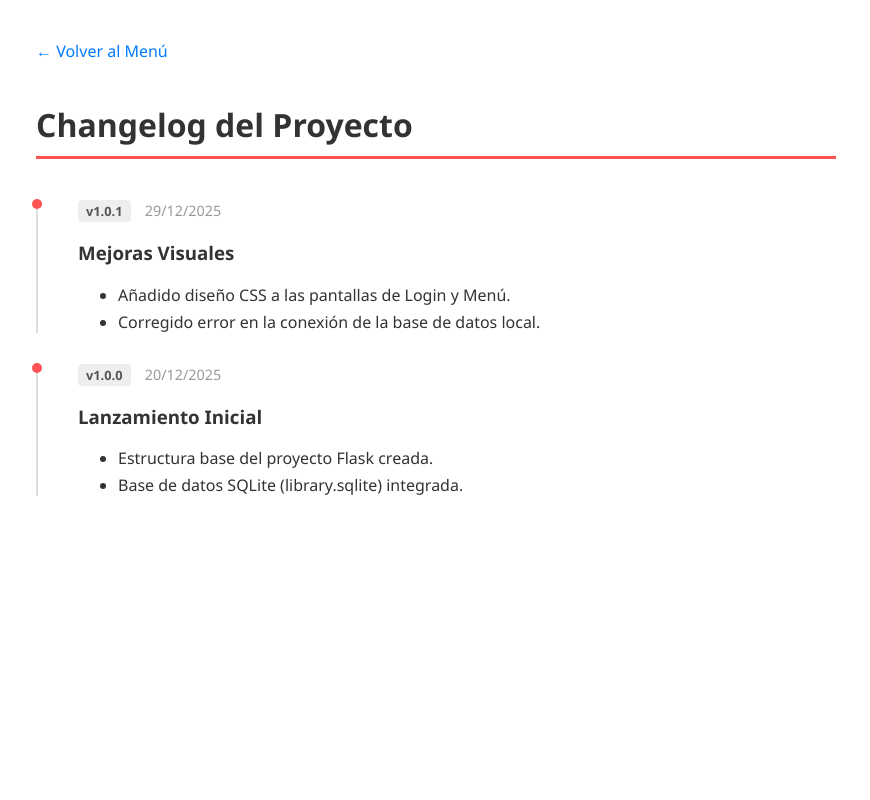
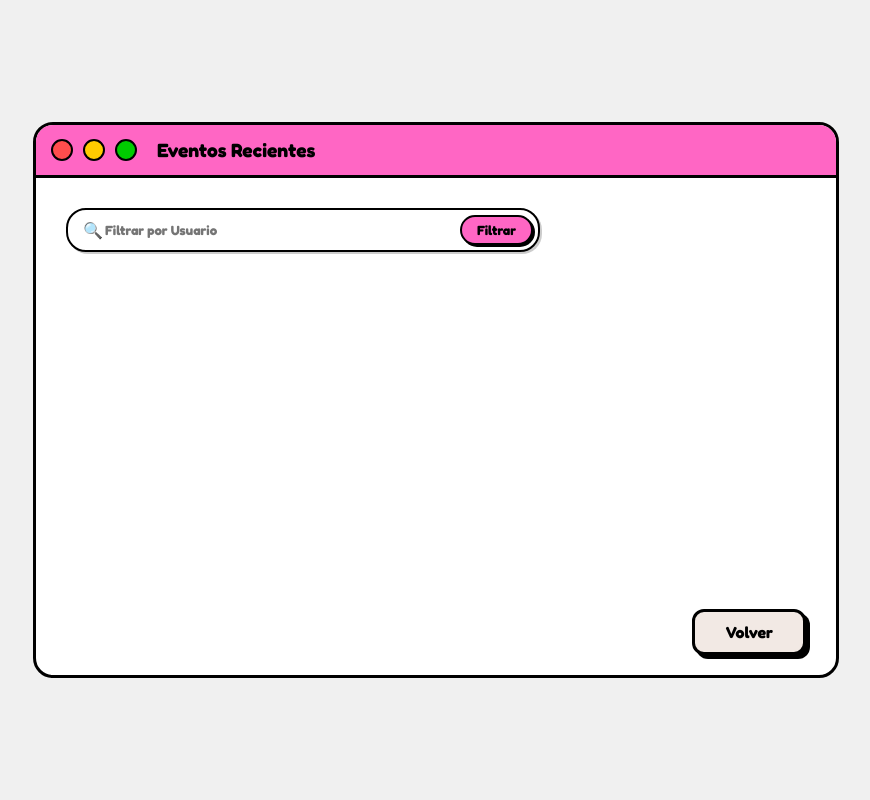
Before and after one commit to X-Liviu/pokedex-ADSI-GILLMT, a Flask app: template app/templates/changelog.html in a window 1280 px wide. Shown: the whole page, without its empty margins (204-1074 px from the left). Run offline with Flask 3, Linux system fonts and the light colour scheme; the template is opened without the code that fills it, so the values that code supplies are empty; parts of the project's set-up code (start-up, migrations or seed data) failed here and were passed over.

Commit message:
Vaya lio tengo encima. Bueno algo más de los HTML y del changeLog

```diff
--- a/app/database/schema.sql
+++ b/app/database/schema.sql
@@ -133,6 +133,14 @@ CREATE TABLE IF NOT EXISTS EfectoTipo (
     FOREIGN KEY (NombreTipo2) REFERENCES Tipo(Nombre)
 );
 
+CREATE TABLE IF NOT EXISTS Publica (
+    NombreUsuario TEXT,
+    FechaHora DATE,
+    Contenido TEXT,
+    PRIMARY KEY (NombreUsuario, FechaHora),
+    FOREIGN KEY (NombreUsuario) REFERENCES Usuario(Nombre)
+);
+
 
 -- Insertar entidades para pruebas
 -- Tata
@@ -141,6 +149,7 @@ INSERT OR IGNORE INTO Usuario VALUES ("Tata430", "Tata", "Morente", "tata@hotmai
 --Tate
 INSERT OR IGNORE INTO Usuario Values ( "Tate430", "Aco", "ElZapas", "marlartate@gmail.com", "1234tate", "activisimo", FALSE );
 
+       --¿Aquí es donde habrá que conectar con el repo ese de github?
 INSERT OR IGNORE INTO EspeciePokemon VALUES ("Pikachu", "Caca", FALSE, 1.75, 1.43, "Canto");
 
 -- Tata
--- a/app/templates/changelog.html
+++ b/app/templates/changelog.html
@@ -2,76 +2,174 @@
 <html lang="es">
 <head>
     <meta charset="UTF-8">
-    <title>Historial de Cambios</title>
+    <title>Marcodex - Eventos Recientes</title>
     <style>
-        body { font-family: 'Segoe UI', sans-serif; background: #fff; color: #333; margin: 0; padding: 40px; }
-        .container { max-width: 800px; margin: 0 auto; }
+        @import url('https://fonts.googleapis.com/css2?family=Fredoka:wght@500;700&display=swap');
 
-        h1 { border-bottom: 3px solid #ff5252; padding-bottom: 10px; margin-bottom: 40px; }
+        :root {
+            --pink-header: #ff66c4;
+            --pink-item: #d65db1;
+            --border: 3px solid #000;
+            --shadow: 4px 4px 0px #000;
+        }
 
-        .timeline-item {
+        body {
+            font-family: 'Fredoka', sans-serif;
+            display: flex;
+            justify-content: center;
+            align-items: center;
+            height: 100vh;
+            background-color: #f0f0f0;
+            margin: 0;
+        }
+
+        .window {
+            width: 800px;
+            height: 550px;
+            background: white;
+            border: var(--border);
+            border-radius: 20px;
+            overflow: hidden;
+            display: flex;
+            flex-direction: column;
             position: relative;
-            padding-left: 40px;
-            margin-bottom: 30px;
-            border-left: 2px solid #ddd;
         }
-        .timeline-item::before {
-            content: '';
-            position: absolute;
-            left: -6px;
-            top: 0;
-            width: 10px;
-            height: 10px;
-            background: #ff5252;
-            border-radius: 50%;
+
+        .window-header {
+            height: 50px;
+            background: var(--pink-header);
+            border-bottom: var(--border);
+            display: flex;
+            align-items: center;
+            padding: 0 15px;
+            gap: 10px;
+            font-size: 1.2rem;
+            font-weight: bold;
         }
-        .version-tag {
-            background: #eee;
-            padding: 2px 8px;
-            border-radius: 4px;
-            font-weight: bold;
-            font-size: 0.8em;
-            color: #555;
+
+        .dot { width: 18px; height: 18px; border-radius: 50%; border: 2px solid black; }
+        .red { background: #ff4d4d; }
+        .yellow { background: #ffcc00; }
+        .green { background: #00cc00; }
+
+        .content {
+            padding: 30px;
+            flex: 1;
+            display: flex;
+            flex-direction: column;
         }
-        .date { color: #999; font-size: 0.9em; margin-left: 10px; }
-        .changes { margin-top: 10px; }
-        .changes li { margin-bottom: 5px; }
 
-        .back-link { display: inline-block; margin-bottom: 20px; color: #007bff; text-decoration: none; }
+        .search-bar {
+            width: 450px;
+            border: 2px solid black;
+            border-radius: 20px;
+            padding: 5px 5px 5px 15px;
+            display: flex;
+            align-items: center;
+            background: white;
+            margin-bottom: 20px;
+            box-shadow: 2px 2px 0px rgba(0,0,0,0.2);
+        }
+
+        .search-input { border: none; outline: none; flex: 1; font-family: inherit; font-weight: bold; color: #555; }
+        .btn-filter { background: var(--pink-header); border: 2px solid black; border-radius: 15px; padding: 5px 15px; font-weight: bold; cursor: pointer; font-family: inherit; margin-left: 10px; box-shadow: 2px 2px 0px #000; }
+        .btn-filter:active { transform: translate(2px, 2px); box-shadow: none; }
+
+        .event-list-container { flex: 1; overflow-y: auto; padding-right: 10px; }
+        .event-list-container::-webkit-scrollbar { width: 10px; }
+        .event-list-container::-webkit-scrollbar-track { background: #f1f1f1; border-radius: 5px; }
+        .event-list-container::-webkit-scrollbar-thumb { background: var(--pink-item); border-radius: 5px; border: 2px solid #000; }
+
+        .event-list { display: flex; flex-direction: column; gap: 12px; }
+
+        .event-item { width: 90%; background: var(--pink-item); border-radius: 15px; display: flex; flex-direction: column; justify-content: center; padding: 10px 15px; color: black; border: 2px solid transparent; transition: transform 0.1s; }
+        .event-item:hover { border: 2px solid black; }
+
+        .event-header { display: flex; justify-content: space-between; align-items: center; margin-bottom: 5px; border-bottom: 1px solid rgba(0,0,0,0.2); padding-bottom: 3px; }
+        .user-name { font-weight: 900; font-size: 1.1rem; color: #000; }
+        .event-date { font-size: 0.85rem; color: #440f36; font-weight: normal; }
+        .event-body { font-size: 1rem; line-height: 1.2; }
+
+        .empty-message { text-align: center; color: #777; font-style: italic; margin-top: 50px; font-size: 1.2rem; }
+
+        .btn-back { position: absolute; bottom: 20px; right: 30px; background: #f2e9e4; border: var(--border); padding: 10px 30px; border-radius: 12px; font-weight: bold; box-shadow: var(--shadow); cursor: pointer; text-decoration: none; color: black; }
+        .btn-back:active { transform: translate(2px, 2px); box-shadow: 2px 2px 0px #000; }
     </style>
 </head>
 <body>
 
-<div class="container">
-    <a href="/" class="back-link">← Volver al Menú</a>
+    <div class="window">
+        <div class="window-header">
+            <div class="dot red"></div>
+            <div class="dot yellow"></div>
+            <div class="dot green"></div>
+            <span style="margin-left: 10px;">Eventos Recientes</span>
+        </div>
 
-    <h1>Changelog del Proyecto</h1>
+        <div class="content">
+            <div class="search-bar">
+                <span class="search-icon">🔍</span>
+                <input type="text" id="inputBusqueda" class="search-input" placeholder="Filtrar por Usuario">
+                <button class="btn-filter" id="btnFiltrar">Filtrar</button>
+            </div>
 
-    <div class="timeline-item">
-        <div>
-            <span class="version-tag">v1.0.1</span>
-            <span class="date">29/12/2025</span>
+            <div class="event-list-container">
+                <div id="listaEventos" class="event-list">
+                    </div>
+            </div>
         </div>
-        <h3>Mejoras Visuales</h3>
-        <ul class="changes">
-            <li>Añadido diseño CSS a las pantallas de Login y Menú.</li>
-            <li>Corregido error en la conexión de la base de datos local.</li>
-        </ul>
+        <a href="menu.html" class="btn-back">Volver</a>
     </div>
 
-    <div class="timeline-item">
-        <div>
-            <span class="version-tag">v1.0.0</span>
-            <span class="date">20/12/2025</span>
-        </div>
-        <h3>Lanzamiento Inicial</h3>
-        <ul class="changes">
-            <li>Estructura base del proyecto Flask creada.</li>
-            <li>Base de datos SQLite (library.sqlite) integrada.</li>
-        </ul>
-    </div>
+    <script>
+        window.onload = async function() {
+            // PASO 1: Llamada a tieneAmigos()
+            const usuarioTieneAmigos = await Marcodex.tieneAmigos();
 
-</div>
+            // PASO 2: Comprobar respuesta
+            if (usuarioTieneAmigos === false) {
 
+                // PASO 3 (Rama False): Mostrar errorNoAmigos
+                mostrarPantallaError(contenedor);
+
+            } else {
+
+                // PASO 4 (Rama True): Llamar a mostrarChangeLog()
+                const noticiasJSON = await Marcodex.mostrarChangeLog(Marcodex.getNombreUsuario());
+
+                // PASO 5: Coger el JSON y mostrar noticias (El Loop)
+                if (noticiasJSON.length === 0) {
+                    contenedor.innerHTML = `<div class="empty-message">No hay noticias recientes.</div>`;
+                } else {
+                    noticiasJSON.forEach(noticia => {
+                        // Renderizar cada elemento del JSON: { nombreUsuario, fecha, contenido }
+                        pintarNoticia(noticia, contenedor);
+                    });
+                }
+            }
+        };
+
+        // Funciones auxiliares de renderizado (Solo pintan HTML)
+        function mostrarPantallaError(contenedor) {
+            contenedor.innerHTML = `<div class="empty-message">
+                No tienes amigos agregados.<br>Agrega amigos para ver sus novedades.
+            </div>`;
+        }
+
+        function pintarNoticia(datos, contenedor) {
+            const item = document.createElement('div');
+            item.className = 'event-item';
+
+            // Usamos las claves exactas del JSON que pediste
+            item.innerHTML = `
+                <div class="event-header">
+                    <span class="user-name">${datos.nombreUsuario}</span>
+                    <span class="event-date">${datos.fecha}</span>
+                </div>
+                <div class="event-body">${datos.contenido}</div>
+            `;
+            contenedor.appendChild(item);
+        }
+    </script>
 </body>
 </html>
```
Also changed, not shown: app/controller/model/gestorNoticias_controller.py (added, +39 -0 lines), app/controller/model/marcoDex_controller.py (+13 -0 lines), app/templates/administrador.html (+149 -0 lines).
